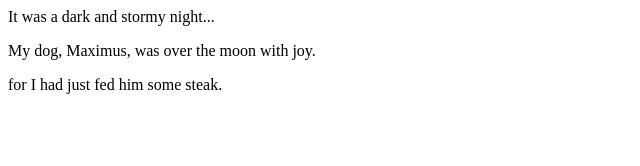
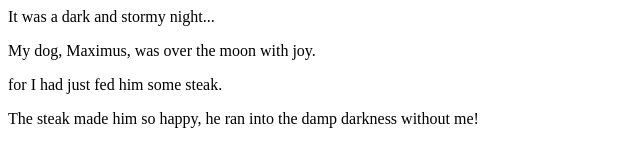
Before and after one commit to rarose67/fireside-story, a plain HTML site: page index.html in a window 1280 px wide. Shown: the whole page, without its empty margins (0-640 px from the left). Drawn offline with Linux system fonts and the light colour scheme.

Commit message:
added fourth line of story

```diff
--- a/index.html
+++ b/index.html
@@ -3,5 +3,6 @@
     <p>It was a dark and stormy night...</p>
     <p>My dog, Maximus, was over the moon with joy.</p>
     <p> for I had just fed him some steak.</p>
+    <p>The steak made him so happy, he ran into the damp darkness without me!</p>
   </body>
 </html>
```
